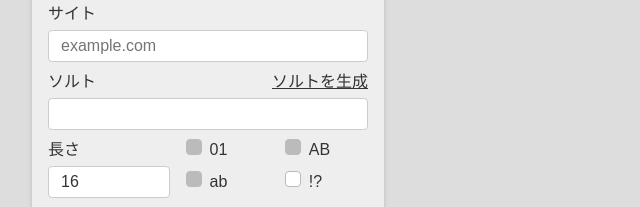
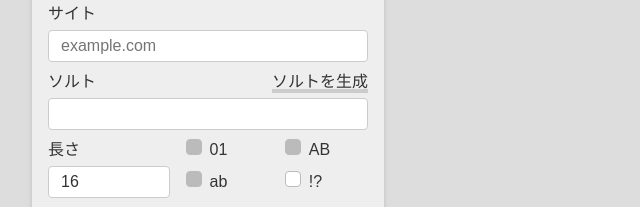
Before and after one commit to sum305/scrypass, a plain HTML site: page index.html in a window 1280 px wide. Shown: the part 146-353 px from the top of the page, 432-1072 px from the left. Drawn offline with Linux system fonts and the light colour scheme.

Commit message:
ソルト生成ボタンの見た目を変更

```diff
--- a/index.html
+++ b/index.html
@@ -63,7 +63,7 @@ button {
 	margin: 0.25em 0;
 	border: none;
 	background: transparent;
-	text-decoration: underline;
+	text-decoration: 0.25em underline #ccc;
 }
 label {
 	display: block;
```
